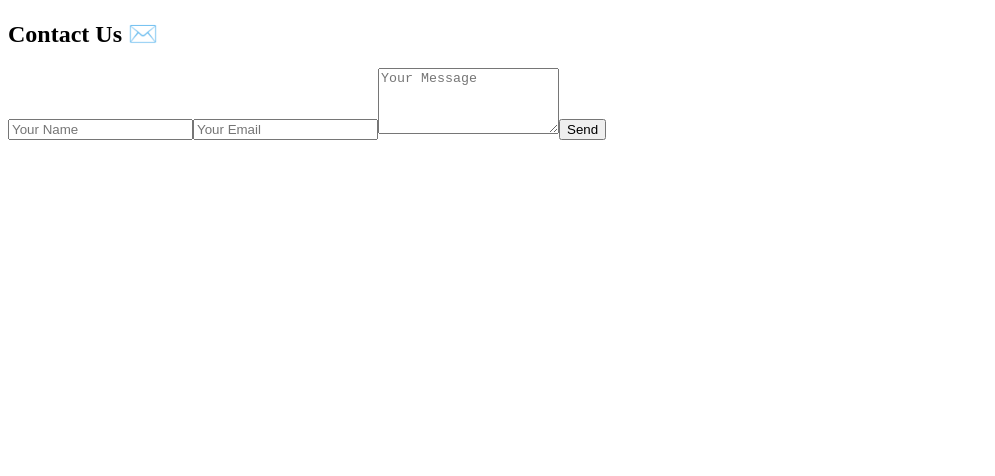
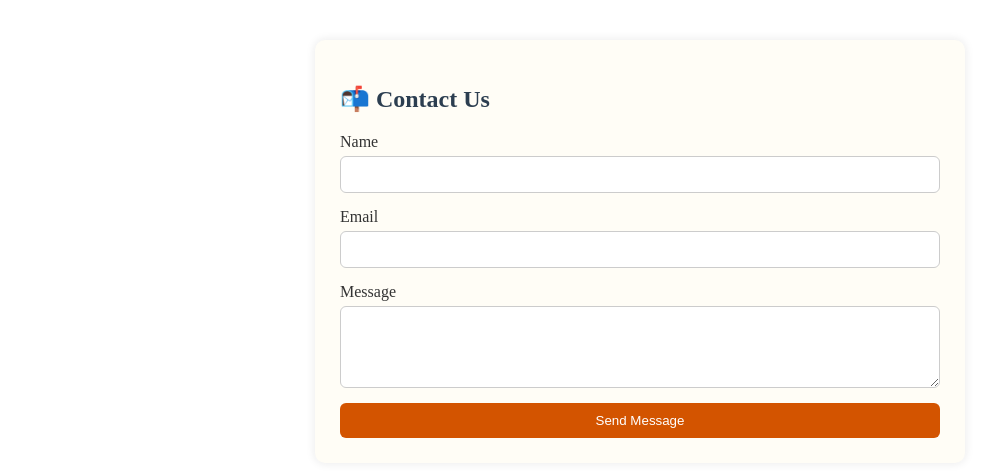
Before and after one commit to NamanKajla/Tasty-Bites, a React (Vite) app: page /contact in a window 1280 px wide. Shown: the top 476 px of the page, without its empty margins (0-995 px from the left). Built offline with nearby package versions, Linux system fonts and the light colour scheme.

Commit message:
update Contact.jsx and add Contact.css

```diff
--- /dev/null
+++ b/src/pages/Contact.css
@@ -0,0 +1,59 @@
+/* src/pages/Contact.css */
+.contact-container {
+    max-width: 600px;
+    margin: 40px auto;
+    padding: 25px;
+    background: #fffdf6;
+    border-radius: 10px;
+    box-shadow: 0 0 10px rgba(33, 33, 33, 0.1);
+    color: #333;
+  }
+
+  .contact-container h2 {
+    color: #2c3e50;
+    margin-bottom: 20px;
+  }
+
+  .contact-form {
+    display: flex;
+    flex-direction: column;
+    gap: 15px;
+  }
+
+  .contact-form label {
+    font-weight: 500;
+    display: flex;
+    flex-direction: column;
+  }
+
+  .contact-form input,
+  .contact-form textarea {
+    padding: 10px;
+    border: 1px solid #ccc;
+    border-radius: 6px;
+    margin-top: 5px;
+  }
+
+  .contact-form button {
+    padding: 10px 20px;
+    background: #d35400;
+    color: #fff;
+    border: none;
+    border-radius: 6px;
+    cursor: pointer;
+  }
+
+  .contact-form button:hover {
+    background: #e67e22;
+  }
+
+  .error {
+    font-size: 12px;
+    color: red;
+    margin-top: 4px;
+  }
+
+  .thank-you {
+    font-size: 18px;
+    color: green;
+  }
--- a/src/pages/Contact.jsx
+++ b/src/pages/Contact.jsx
@@ -1,4 +1,5 @@
 // src/pages/Contact.jsx
+import './Contact.css';
 import { useState } from 'react';
 
 function Contact() {
@@ -12,9 +13,9 @@ function Contact() {
 
   const validate = () => {
     const newErrors = {};
-    if (!formData.name) newErrors.name = "Name is required";
-    if (!formData.email) newErrors.email = "Email is required";
-    if (!formData.message) newErrors.message = "Message cannot be empty";
+    if (!formData.name.trim()) newErrors.name = "Name is required";
+    if (!formData.email.trim()) newErrors.email = "Email is required";
+    if (!formData.message.trim()) newErrors.message = "Message cannot be empty";
     return newErrors;
   };
 
@@ -30,38 +31,46 @@ function Contact() {
   };
 
   return (
-    <div className="contact-page">
-      <h2>Contact Us ✉️</h2>
+    <div className="contact-container">
+      <h2>📬 Contact Us</h2>
       {submitted ? (
-        <p>Thank you for your message! 😊</p>
+        <p className="thank-you">Thanks for reaching out! We’ll get back to you soon. 😊</p>
       ) : (
         <form onSubmit={handleSubmit} className="contact-form">
+          <label>
+            Name
             <input
               name="name"
-            placeholder="Your Name"
+              type="text"
               value={formData.name}
               onChange={handleChange}
             />
-          {errors.name && <span className="error-text">{errors.name}</span>}
+            {errors.name && <span className="error">{errors.name}</span>}
+          </label>
 
+          <label>
+            Email
             <input
               name="email"
-            placeholder="Your Email"
+              type="email"
               value={formData.email}
               onChange={handleChange}
             />
-          {errors.email && <span className="error-text">{errors.email}</span>}
+            {errors.email && <span className="error">{errors.email}</span>}
+          </label>
 
+          <label>
+            Message
             <textarea
               name="message"
-            placeholder="Your Message"
               rows="4"
               value={formData.message}
               onChange={handleChange}
-          />
-          {errors.message && <span className="error-text">{errors.message}</span>}
+            ></textarea>
+            {errors.message && <span className="error">{errors.message}</span>}
+          </label>
 
-          <button type="submit">Send</button>
+          <button type="submit">Send Message</button>
         </form>
       )}
     </div>
```
Lines whose indentation alone changed are shown as unchanged.
